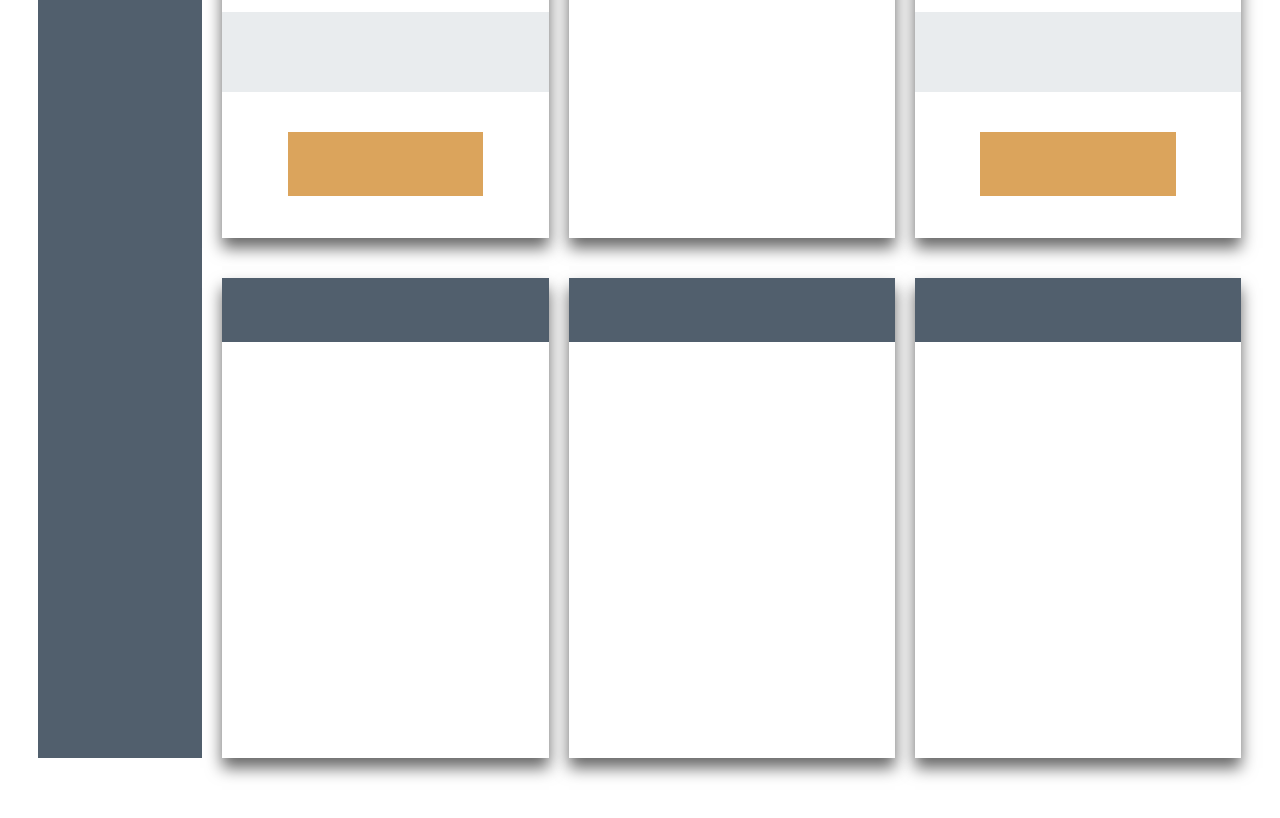
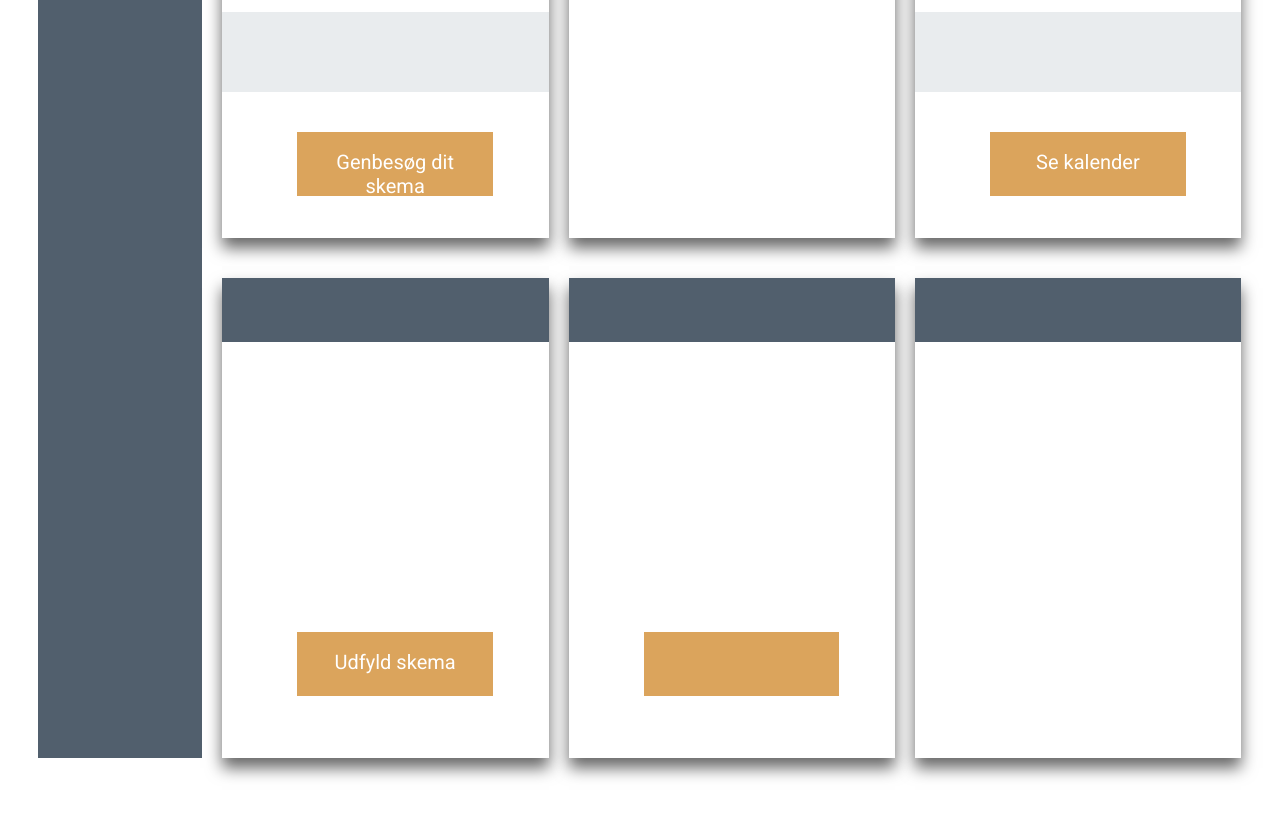
Before and after one commit to Henrylette/Projekt-5, a plain HTML site: page House of code/index.html in a window 1280 px wide. Shown: the part 426-1244 px from the top of the page. Drawn offline with Linux system fonts and the light colour scheme.

Commit message:
tilføjet button + hover

```diff
--- a/House of code/index.html
+++ b/House of code/index.html
@@ -35,7 +35,7 @@
         <div class="goalbox"></div>
         <div class="goalbox2"></div>
         <div class="goalbox2"></div>
-        <div class="button"></div>
+        <a href="#" class="btn">Genbesøg dit skema</a>
       </div>
       <div class="box2">
         <div class="innerbox"></div>
@@ -45,15 +45,17 @@
         <div class="goalbox"></div>
         <div class="goalbox2"></div>
         <div class="goalbox2"></div>
-        <div class="button"></div>
+        <a href="#" class="btn">Se kalender</a>
       </div>
     </div>
     <div class="column2">
       <div class="box4">
         <div class="innerbox"></div>
+        <a href="#" class="btn2">Udfyld skema</a>
       </div>
       <div class="box5">
         <div class="innerbox"></div>
+        <a href="#" class="btn2"></a>
       </div>
       <div class="box6">
         <div class="innerbox"></div>
--- a/House of code/stylesheet.css
+++ b/House of code/stylesheet.css
@@ -183,10 +183,45 @@ nav .active {
     background-color: rgba(144,160,168,0.2);
     margin-top: 15px;
 }
-.button {
+.btn {
     width: 60%;
     height: 8vh;
+    margin-top: 40px;
+    margin-left: 75px;
     background-color: #dba45c;
-    margin: auto;
-    margin-top: 5vh;
+    font-family: 'Roboto';
+    color: white;
+    border: 0;
+    font-size: 20px;
+    padding: 18px;
+    box-sizing: border-box;
+    cursor: pointer;
+    text-decoration: none;
+    display: inline-block;
+    text-align: center;
+    transition: 0.5s;
 }
+.btn2 {
+    width: 60%;
+    height: 8vh;
+    margin-top: 290px;
+    margin-left: 75px;
+    background-color: #dba45c;
+    font-family: 'Roboto';
+    color: white;
+    border: 0;
+    font-size: 20px;
+    padding: 18px;
+    box-sizing: border-box;
+    cursor: pointer;
+    text-decoration: none;
+    display: inline-block;
+    text-align: center;
+    transition: 0.5s;
+}
+.btn:hover {
+    background: #515f6d;
+}
+.btn2:hover {
+    background: #515f6d;
+}
```
